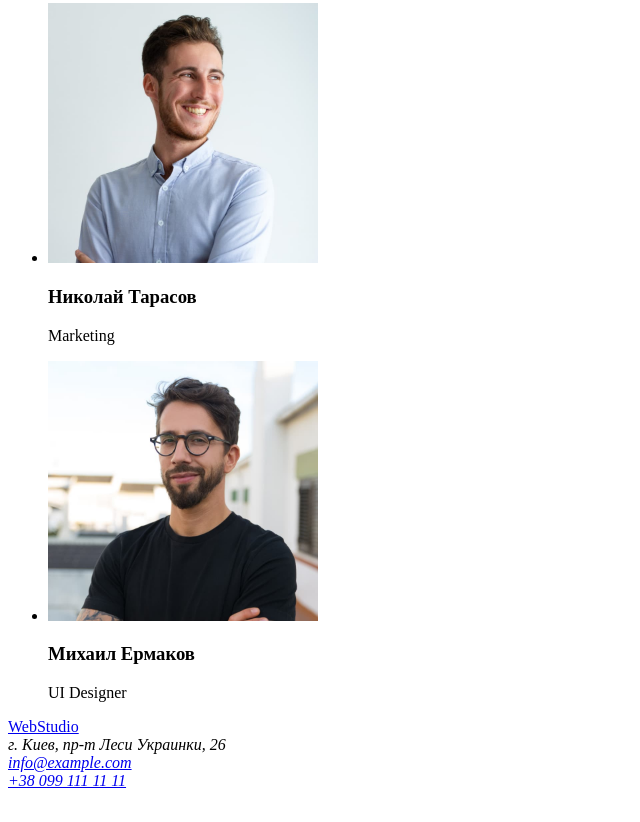
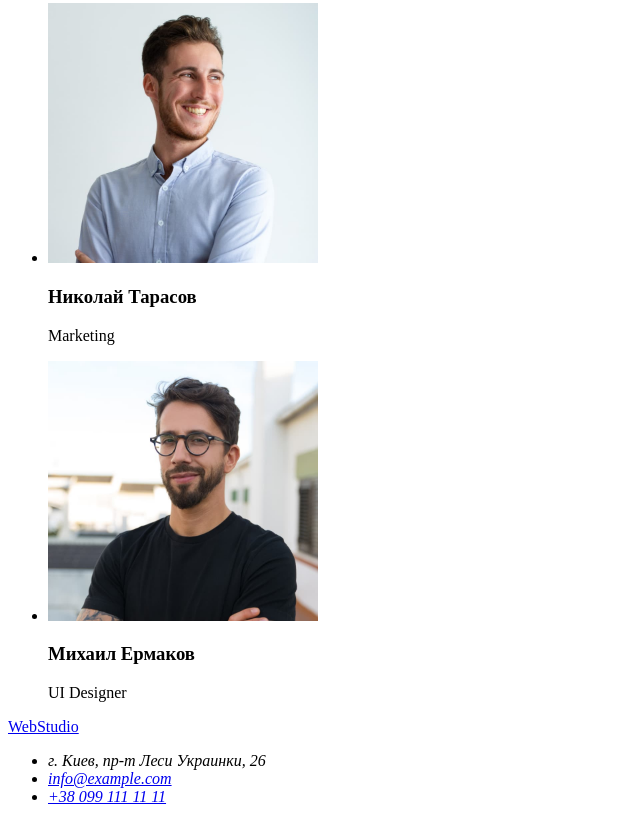
Before and after one commit to hhorizon/goit-markup-hw-01, a plain HTML site: page index.html in a window 1280 px wide. Shown: the part 2285-3107 px from the top of the page, without its empty margins (0-640 px from the left). Before the commit the page ends 3083 px from the top, so only its background shows below. Drawn offline with Linux system fonts and the light colour scheme.

Commit message:
Футер

```diff
--- a/index.html
+++ b/index.html
@@ -113,9 +113,11 @@
         <a href="index.html">WebStudio</a>
 
         <address>
-            г. Киев, пр-т Леси Украинки, 26 <br />
-            <a href="mailto:info@example.com">info@example.com</a> <br />
-            <a href="tel:+380991111111">+38 099 111 11 11</a>
+            <ul>
+                <li>г. Киев, пр-т Леси Украинки, 26</li>
+                <li><a href="mailto:info@example.com">info@example.com</a></li>
+                <li><a href="tel:+380991111111">+38 099 111 11 11</a></li>
+            </ul>
         </address>
     </footer>
 
```
